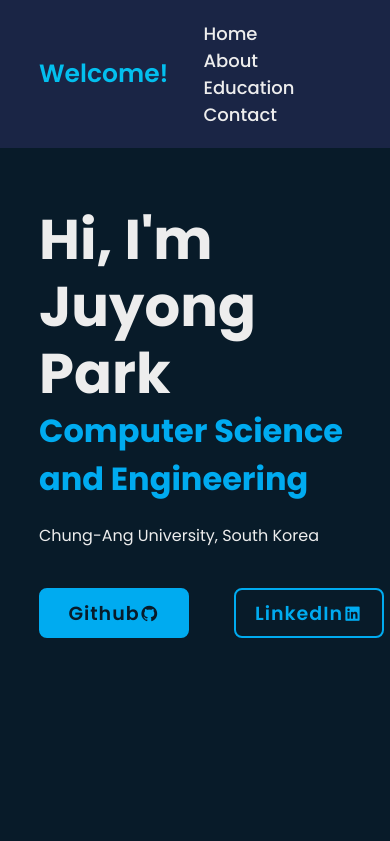
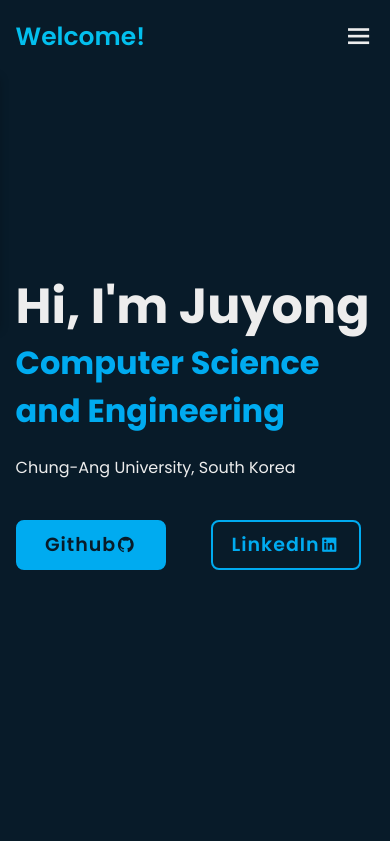
Before and after one commit to juyongp/juyongp.github.io, a plain HTML site: page index.html in a window 390 px wide. Shown: the top 841 px of the page. Drawn offline with nearby package versions, Linux system fonts and the light colour scheme.

Commit message:
Add files via upload

```diff
--- a/index.html
+++ b/index.html
@@ -13,18 +13,22 @@
 <body>
     <header class="header sticky">
         <a href = "#" class = "logo">Welcome!</a>
-        <div class = "bx bx -menu" id = "menu-icon"></div>
+
+        <div class = "bx bx-menu" id = "menu-icon"></div>
+
         <nav class="navbar">
-            <a href="#" class id = "homeLink">Home</a>
+            <a href="#home" class="homeLink">Home</a>
             <a href="#about">About</a>
             <a href="#education">Education</a>
             <a href="#contact">Contact</a>
+
+            <span class="active-nav"></span>
         </nav>
     </header>
 
-    <section class="home">
+    <section class="home" id = "home">
         <div class="home-content">
-            <h1>Hi, I'm Juyong Park</h1>
+            <h1>Hi, I'm Juyong</h1>
             <h3>Computer Science and Engineering</h3>
             <p>Chung-Ang University, South Korea</p>
             <div class="btn-box">
@@ -44,7 +48,7 @@
 
         <div class = "about-content">
             <h3>Looking For Internship!</h3>
-            <p>Welcome to my ePortfolio! I have studied in Canada for 4+ years and currently studying at
+            <p>Welcome to my ePortfolio! My name is Juyong Park. I have studied in Canada for 4+ years and currently studying at
                 Chung-Ang University in South Korea, majoring in Computer Science and Engineering. Currently looking for any internship related to my major field. Thanks!</p>
         </div>
     </section>
--- a/script.js
+++ b/script.js
@@ -1,59 +1,60 @@
-let sections = document.querySelectorAll('section');
-let navLinks = document.querySelectorAll('header nav a');
+  // Add event listeners when the DOM is fully loaded
+  document.addEventListener("DOMContentLoaded", function () {
+    let menuIcon = document.querySelector("#menu-icon");
+    let navbar = document.querySelector(".navbar");
+    let scrollToTopButton = document.getElementById("scrollToTop");
+    let homeLink = document.querySelector(".homeLink");
 
-window.onscroll = () => {
-  let isHomeActive = true;
-
-  sections.forEach(sec => {
-    let top = window.scrollY;
-    let offset = sec.offsetTop - 100;
-    let height = sec.offsetHeight;
-    let id = sec.getAttribute('id');
-
-    if (top >= offset && top < offset + height) {
-      navLinks.forEach(links => {
-        links.classList.remove('active');
-        if (id !== "home") {
-          document.querySelector('header nav a[href=' + id + ']').classList.add('active');
-          isHomeActive = false;
-        }
-      });
-    }
-  });
+    // Toggle mobile menu
+    menuIcon.onclick = function () {
+      menuIcon.classList.toggle("bx-x");
+      navbar.classList.toggle("active");
     };
 
-// Smooth scrolling for navigation links
-document.querySelectorAll('header nav a').forEach(link => {
-  link.addEventListener('click', function(event) {
-    event.preventDefault();
-    const target = document.querySelector(link.getAttribute('href'));
-    if (target) {
-      const headerOffset = 100;
+    // Smooth scroll function
+    function smoothScroll(target) {
+      const headerOffset = 0; // Set this to 0 to scroll all the way to the top
       const elementPosition = target.getBoundingClientRect().top;
       const offsetPosition = elementPosition - headerOffset;
 
       window.scrollBy({
         top: offsetPosition,
-        behavior: 'smooth'
+        behavior: "smooth",
       });
+    }
+
+    // Add smooth scroll behavior to navigation links
+    document.querySelectorAll("header nav a").forEach((link) => {
+      link.addEventListener("click", function (event) {
+        event.preventDefault();
+        const target = document.querySelector(link.getAttribute("href"));
+        if (target) {
+          smoothScroll(target);
         }
       });
     });
 
-// Smooth scroll to top when "footer-iconTop" is clicked
-document.getElementById('scrollToTop').addEventListener('click', function (event) {
+    // Scroll to top when the "footer-iconTop" is clicked
+    scrollToTopButton.addEventListener("click", function (event) {
       event.preventDefault();
-    window.scrollTo({
-      top: 0,
-      behavior: 'smooth'
+      smoothScroll(document.querySelector("#home"));
+    });
+
+    // Scroll to top when the "Home" link is clicked
+    homeLink.addEventListener("click", function (event) {
+      event.preventDefault();
+      smoothScroll(document.querySelector("#home"));
+    });
+
+    // Add sticky header on scroll
+    window.addEventListener("scroll", function () {
+      const header = document.querySelector("header");
+      header.classList.toggle("sticky", window.scrollY > 100);
+
+      // Hide mobile menu when clicking outside
+      if (navbar.classList.contains("active") && !menuIcon.contains(event.target)) {
+        menuIcon.classList.remove("bx-x");
+        navbar.classList.remove("active");
+      }
     });
   });
-
-// Smooth scroll to top when "Home" link is clicked
-document.getElementById('homeLink').addEventListener('click', function (event) {
-    event.preventDefault();
-    window.scrollTo({
-        top: 0,
-        behavior: 'smooth'
-    });
-});
--- a/style.css
+++ b/style.css
@@ -11,6 +11,7 @@ body {
     background: #081b29;
     color: #ededed;
 }
+
 
 .header {
     position: fixed;
@@ -26,7 +27,7 @@ body {
     transition: .3s;
 }
 
-.header.sticky{
+.header sticky{
     background: #1a2545;
 }
 
@@ -53,11 +54,22 @@ body {
 }
 
 
+#menu-icon {
+    font-size: 3.6rem;
+    color: #ededed;
+    cursor: pointer;
+    display: none;
+}
+
+section {
+    min-height: 100vh;
+    padding: 10rem 9% 2rem;
+}
+
 .home {
-    height: 100vh;
     background: url('IMG_4087.JPG') no-repeat;
     background-size: 30%;
-    background-position: 800px;
+    background-position: 900px;
     background-position-y: 100px;
     display: flex;
     align-items: center;
@@ -67,13 +79,13 @@ body {
 
 
 .home-content{
-    max-width: 600px;
+    max-width: 60rem;
 }
 
 .home-content h1{
-    font-size: 56px;
+    font-size: 5.6rem;
     font-weight: 700;
-    line-height: 1.2;
+    line-height: 1.3;
 }
 
 .home-content h1 span {
@@ -99,6 +111,7 @@ body {
     background: transparent;
 
 }
+
 
 .btn-box a{
     position: relative;
@@ -261,7 +274,7 @@ span {
 }
 
 .education-content .content p{
-    font-size: .8rem;
+    font-size: 1.6em;
     padding-top: .5rem;
 }
 
@@ -382,3 +395,92 @@ span {
 .footer-iconTop a:hover i{
     color: #00abf0;
 }
+
+
+@media (max-width : 1200px) {
+    html {
+        font-size: 55%;
+    }
+}
+
+@media (max-width: 991px) {
+    .header{
+        padding: 2rem 4%;
+    }
+
+    section {
+        padding: 10rem 4% 2rem;
+    }
+
+    .home {
+        padding: 0 4%;
+    }
+
+    .footer {
+        padding: 2rem 4%;
+    }
+}
+
+@media (max-width: 768px){
+    .header {
+        background: #081b29;
+    }
+
+    #menu-icon {
+        display: block;
+    }
+
+    .navbar {
+        position: absolute;
+        top: 100%;
+        left: -100%;
+        width: 100%;
+        padding: 1rem 4%;
+        background: #081b29;
+        box-shadow: 0 .5rem 1rem rgba(0, 0, 0, .2);
+        transition: .25s ease;
+        transition-delay: .25s;
+    }
+
+    .navbar.active {
+        left: 0;
+        transition-delay: 0s;
+    }
+    .navbar .active-nav {
+        position: absolute;
+        top: 0;
+        left: 0;
+        width: 100%;
+        height: 100%;
+        background: #1a2545;
+        border-top: .1rem solid rgba(0, 0, 0, .2);
+        z-index: -1;
+        transition: .25s ease;
+        transition-delay: 0s;
+    }
+
+    .navbar.active .active-nav{
+        left: 0;
+        transition-delay: .25s;
+    }
+
+    .navbar a{
+        display: block;
+        font-size: 2rem;
+        margin: 3rem 0;
+        transform: translateX(-20rem);
+        transition: .25s ease;
+        transition-delay: 0s;
+    }
+
+    .navbar.active a {
+        transform: translate(0);
+        transition-delay: .25s;
+    }
+
+    .home-imgHover {
+        pointer-events: none;
+        background: #1a2545;
+        opacity: .6;
+    }
+}
```
Lines whose indentation alone changed are shown as unchanged.
